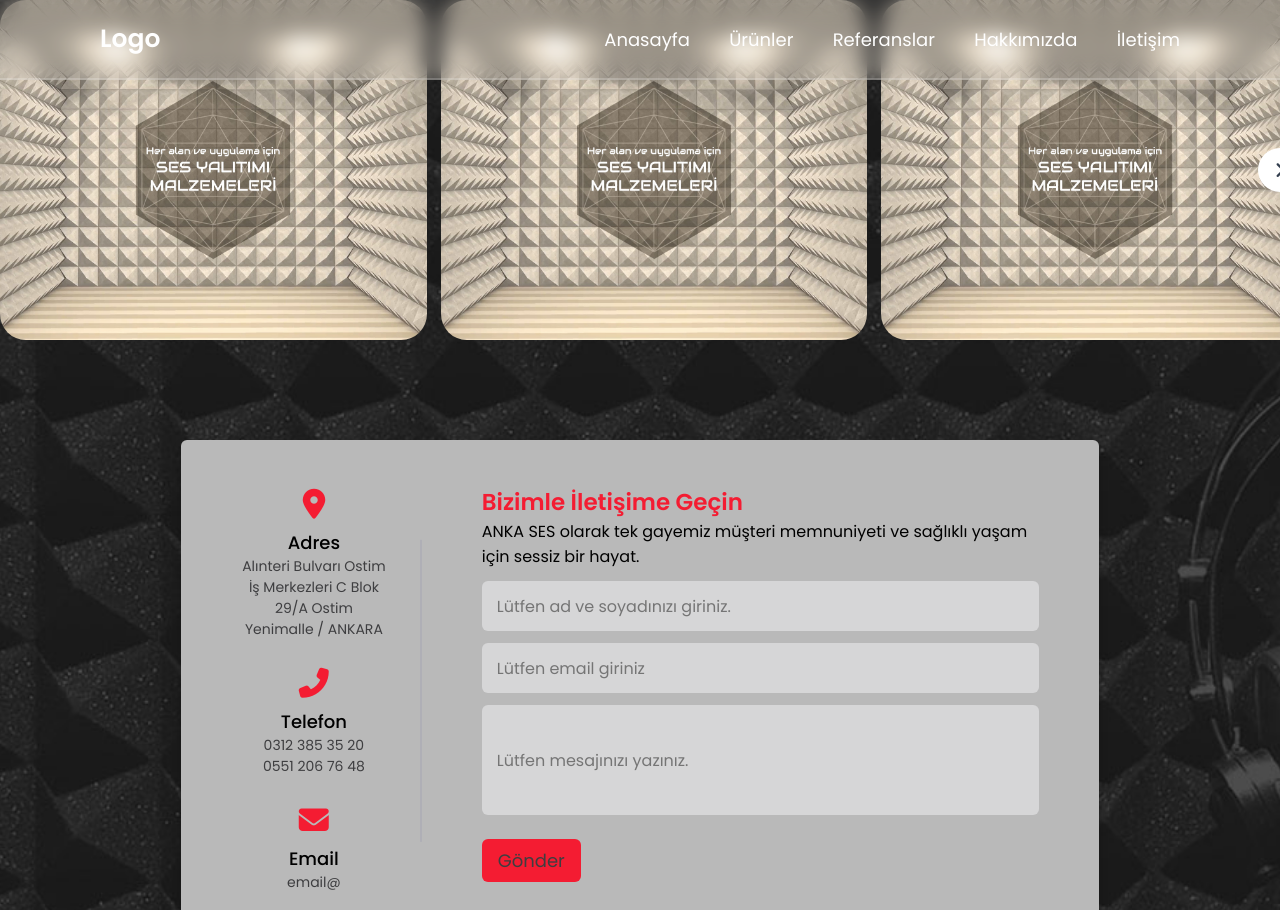
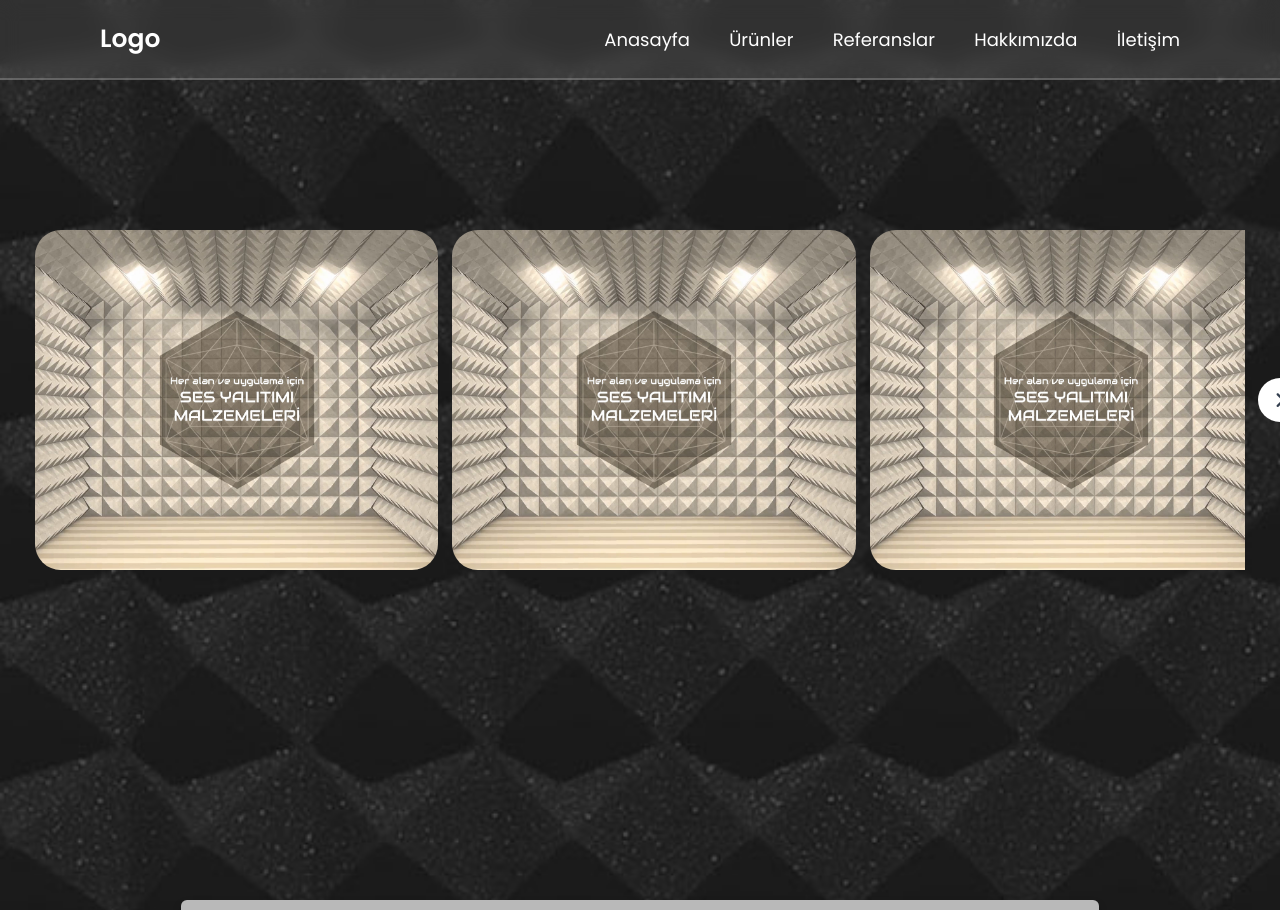
Before and after one commit to Solution-Developers/AnkaProje, a plain HTML site: page index.html in a window 1280 px wide. Shown: the top 910 px of the page. Drawn offline with nearby package versions, Linux system fonts and the light colour scheme.

Commit message:
Fevzi v1.3

```diff
--- a/assets/css/style.css
+++ b/assets/css/style.css
@@ -9,6 +9,7 @@
   font-family: "Poppins", sans-serif;
 }
 body {
+
   min-height: 100vh;
   background: url(/assets/img/background.jpg) no-repeat;
   background-size: cover;
@@ -117,6 +118,10 @@ body {
 
 .wrapper{
 
+  padding: 0 35px;
+  min-height: 100vh;
+  align-items: center;
+  justify-content: center;
   display: flex;
   width: 100%;
   height: 50%;
@@ -189,15 +194,17 @@ body {
   }
 }
 
+
+/* Contact */
 .contact{
   display: flex;
   align-items: center;
   justify-content: center;
-
   margin: 100px;
 }
 
 .container{
+
   width: 85%;
   background: #b9b9b9;
   border-radius: 6px;
```
